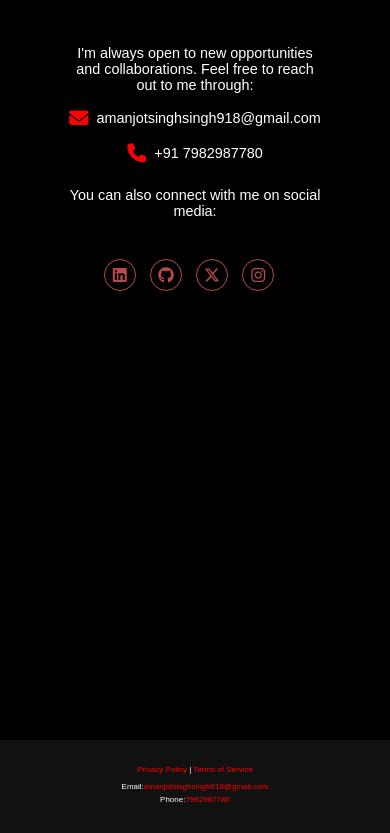
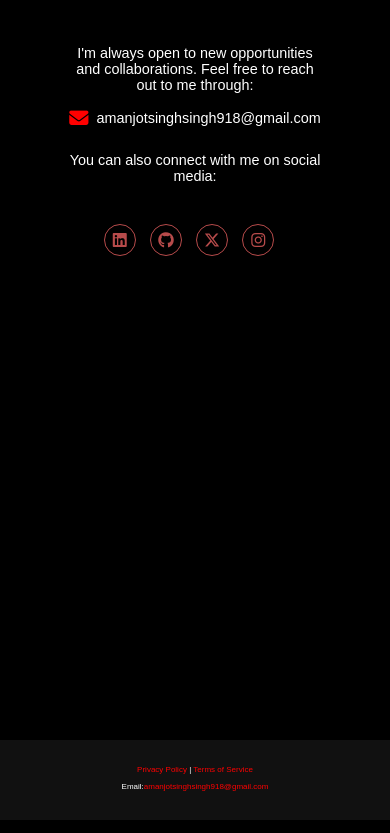
Before and after one commit to amanjotsingh06/portfolio, a plain HTML site: page index.html in a window 390 px wide. Shown: the part 4345-5178 px from the top of the page. Drawn offline with nearby package versions, Linux system fonts and the light colour scheme.

Commit message:
Update index.html
Remove my personal phone no

```diff
--- a/index.html
+++ b/index.html
@@ -200,10 +200,6 @@
                         <i class="fas fa-envelope"></i>
                         <a href="mailto:amanjotsinghsingh918@gmail.com">amanjotsinghsingh918@gmail.com</a>
                     </div>
-                    <div class="contact-item">
-                        <i class="fas fa-phone"></i>
-                        <a href="tel:7982987780">+91 7982987780</a>
-                    </div>
                 </div>
                 <div class="social-links">
                     <p>You can also connect with me on social media:</p>
@@ -225,7 +221,6 @@
         </div>
         <div class="contact-info">
             <p>Email:<a href="mailto:amanjotsinghsingh918@gmail.com">amanjotsinghsingh918@gmail.com</a></p>
-            <p>Phone:<a href="tel:7982987780">7982987780</a></p>
         </div>
     </footer>
 
```
